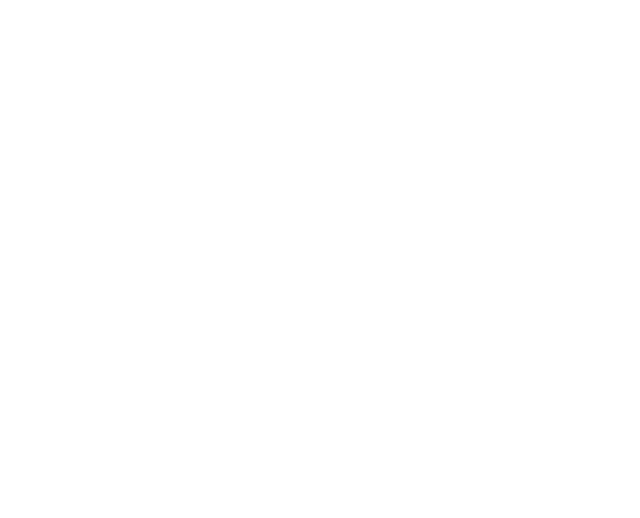
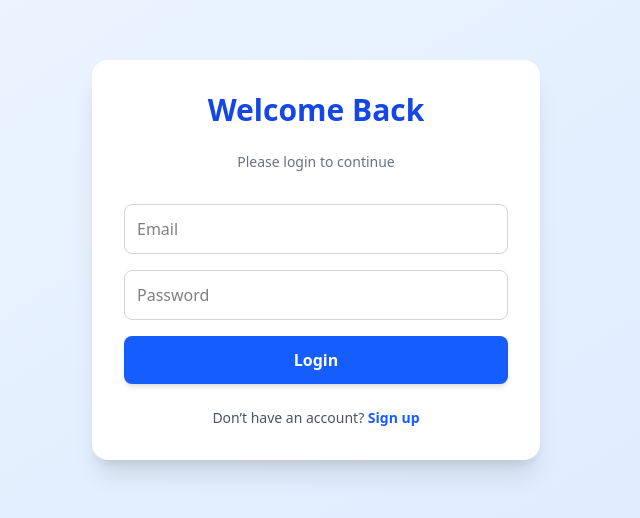
Before and after one commit to rajesh-mondal/todo-task-management, a React app in the folder frontend/: page /login in a window 1280 px wide. Before the commit this address had no page. Shown: the part 140-658 px from the top of the page, without its empty margins (324-964 px from the left). Built offline with nearby package versions, Linux system fonts and the light colour scheme; the HTML template or start-up script is replaced by a standard one.

Commit message:
feat(frontend): build login form with client-side validation

```diff
--- a/frontend/src/App.jsx
+++ b/frontend/src/App.jsx
@@ -1,10 +1,12 @@
 import { BrowserRouter, Route, Routes } from "react-router-dom";
+import Login from "./pages/Login";
 import Register from "./pages/Register";
 
 function App() {
   return (
     <BrowserRouter>
       <Routes>
+        <Route path="/login" element={<Login />} />
         <Route path="/register" element={<Register />} />
       </Routes>
     </BrowserRouter>
--- /dev/null
+++ b/frontend/src/pages/Login.jsx
@@ -0,0 +1,86 @@
+import { useState } from "react";
+import { Link } from "react-router-dom";
+import API from "../api";
+
+export default function Login() {
+  const [email, setEmail] = useState("");
+  const [password, setPassword] = useState("");
+  const [errors, setErrors] = useState({});
+
+  const loginUser = async () => {
+    setErrors({});
+
+    try {
+      const res = await API.post("/login", { email, password });
+
+      if (res.data.status) {
+        localStorage.setItem("token", res.data.token);
+        window.location.href = "/";
+      } else {
+        alert(res.data.message);
+      }
+    } catch (error) {
+      if (error.response && error.response.status === 422) {
+        setErrors(error.response.data.errors);
+        return;
+      }
+
+      alert("Login failed");
+    }
+  };
+
+  return (
+    <div className="min-h-screen flex items-center justify-center bg-linear-to-br from-blue-50 to-blue-100 p-6">
+      <div className="w-full max-w-md bg-white shadow-xl rounded-2xl p-8">
+        <h1 className="text-3xl font-extrabold text-center mb-6 text-blue-700">
+          Welcome Back
+        </h1>
+        <p className="text-center text-gray-500 mb-8 text-sm">
+          Please login to continue
+        </p>
+
+        <div className="space-y-4">
+          <div>
+            <input
+              className="border border-gray-300 p-3 w-full rounded-lg focus:ring-2 focus:ring-blue-500 focus:border-blue-500 outline-none transition"
+              placeholder="Email"
+              onChange={(e) => setEmail(e.target.value)}
+            />
+            {errors.email && (
+              <p className="text-red-500 text-sm mt-1">{errors.email[0]}</p>
+            )}
+          </div>
+
+          <div>
+            <input
+              className="border border-gray-300 p-3 w-full rounded-lg focus:ring-2 focus:ring-blue-500 focus:border-blue-500 outline-none transition"
+              placeholder="Password"
+              type="password"
+              onChange={(e) => setPassword(e.target.value)}
+            />
+            {errors.password && (
+              <p className="text-red-500 text-sm mt-1">{errors.password[0]}</p>
+            )}
+          </div>
+
+          <button
+            onClick={loginUser}
+            className="w-full bg-blue-600 hover:bg-blue-700 text-white py-3 rounded-lg font-semibold shadow-md transition active:scale-95"
+          >
+            Login
+          </button>
+        </div>
+
+        <p className="text-center text-gray-600 mt-6 text-sm">
+          Don’t have an account?{" "}
+          <Link
+            to="/register"
+            className="text-blue-600 font-semibold hover:underline cursor-pointer"
+          >
+            Sign up
+          </Link>
+        </p>
+      </div>
+    </div>
+  );
+}
```
